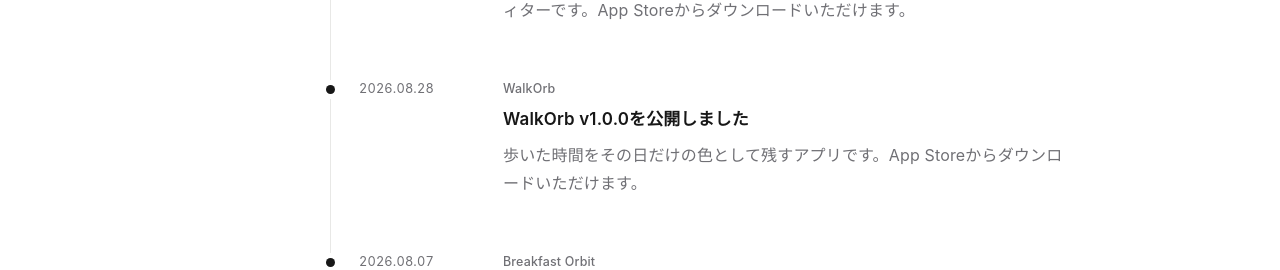
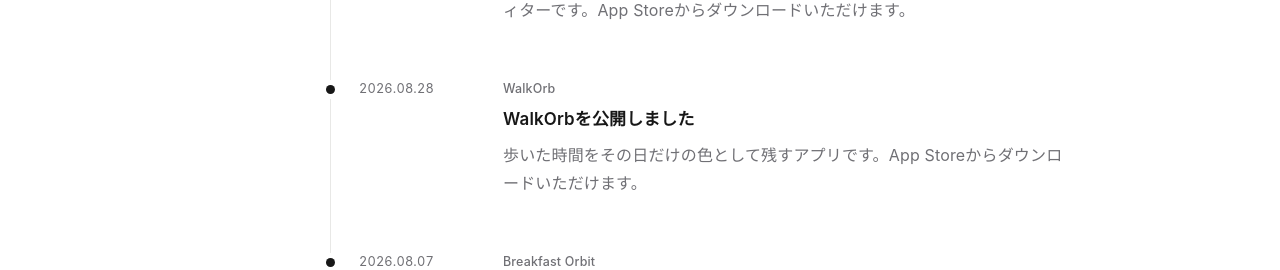
Before and after one commit to breakfast-orbit/breakfast-orbit.github.io, a Jekyll site: the page built from index.html, in a window 1280 px wide and 900 px high, scrolled down 1456 px. Shown: the part 151-421 px from the top of the window. Built offline with Jekyll 4.4.1, drawn with Linux system fonts in a browser that asks for light colours; some web fonts are replaced.

Commit message:
WalkOrb公開ニュースの表記を統一

```diff
--- a/_data/news/en.json
+++ b/_data/news/en.json
@@ -8,7 +8,7 @@
   {
     "date": "2026-08-28",
     "app": "WalkOrb",
-    "title": "WalkOrb v1.0.0 is now available",
+    "title": "WalkOrb is now available",
     "body": "WalkOrb turns the time you spend walking into a color unique to each day. Download it on the App Store."
   },
   {
--- a/_data/news/ja.json
+++ b/_data/news/ja.json
@@ -8,7 +8,7 @@
   {
     "date": "2026-08-28",
     "app": "WalkOrb",
-    "title": "WalkOrb v1.0.0を公開しました",
+    "title": "WalkOrbを公開しました",
     "body": "歩いた時間をその日だけの色として残すアプリです。App Storeからダウンロードいただけます。"
   },
   {
```
